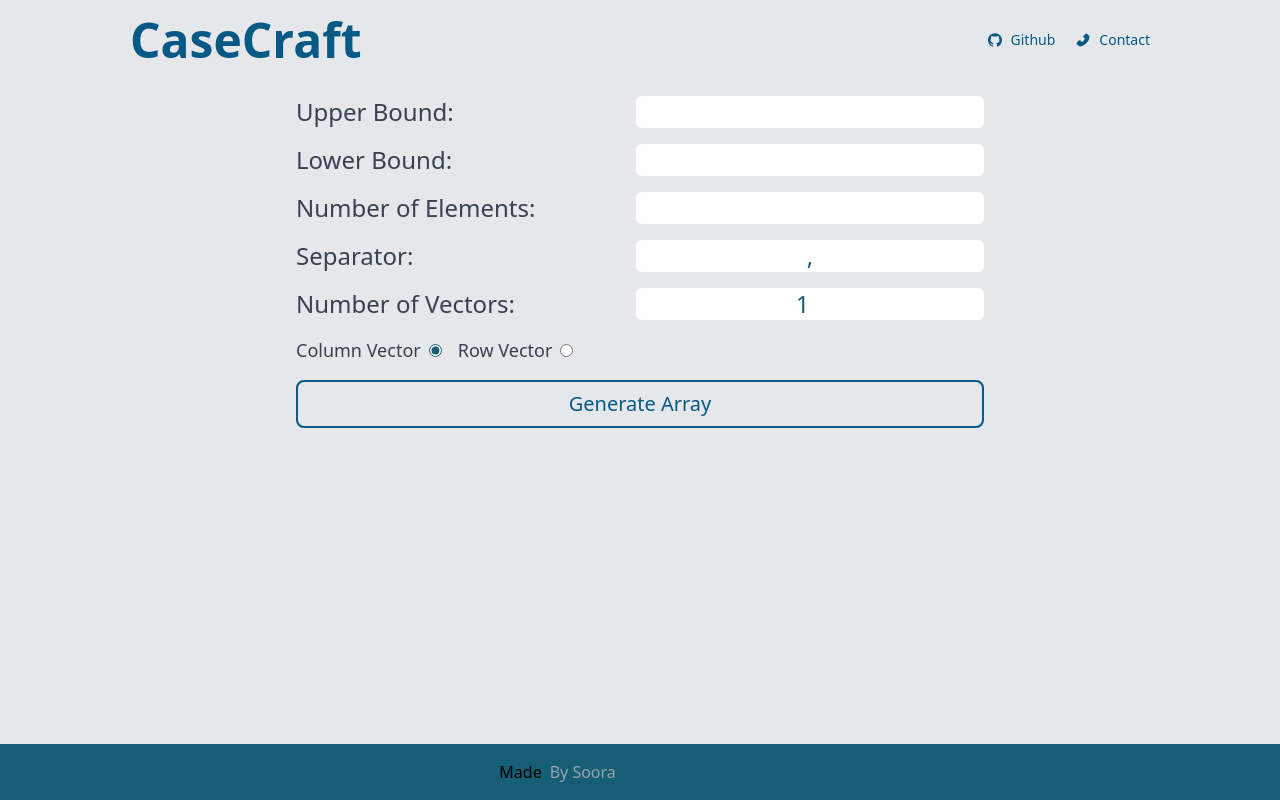
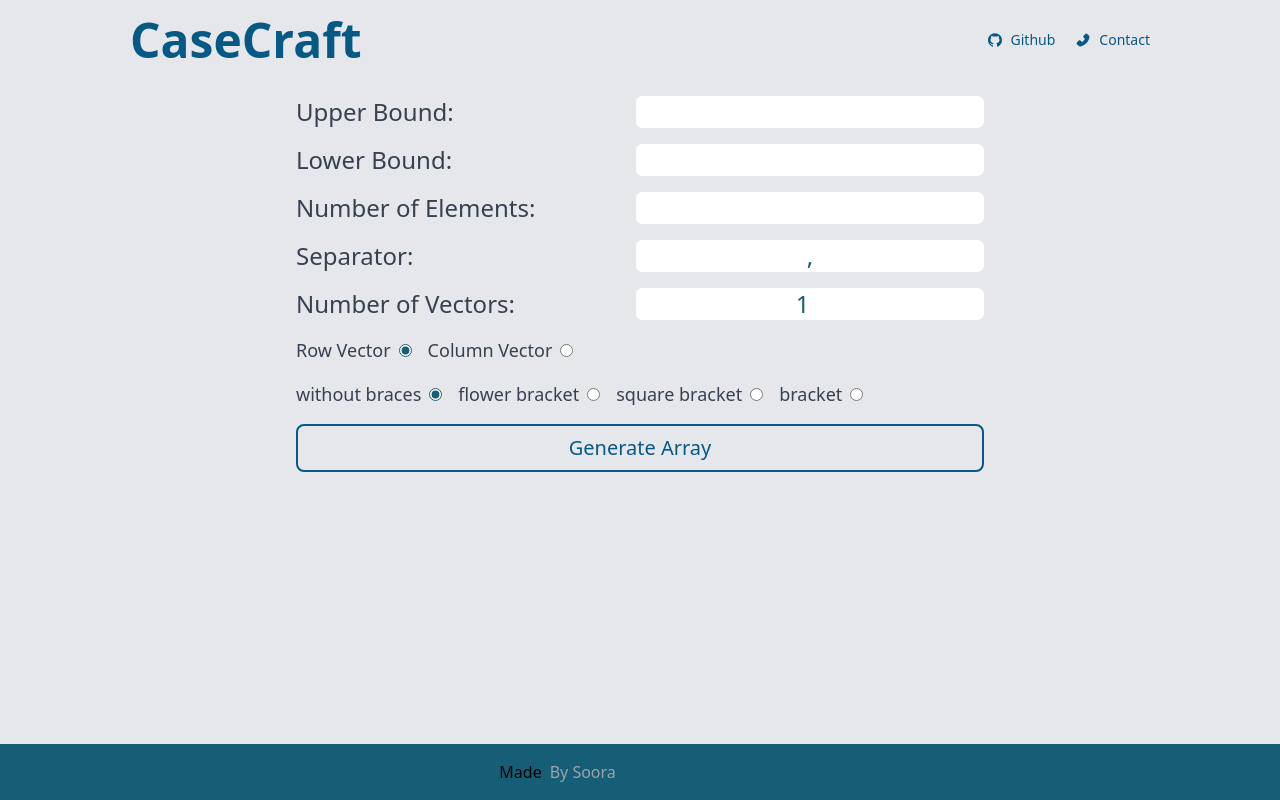
Before and after one commit to JaeAeich/Project-TheKindPandas, a React (Vite) app: page /array in a window 1280 px wide. Built offline with nearby package versions, Linux system fonts and the light colour scheme.

Commit message:
Braces feature

```diff
--- a/src/components/Array.jsx
+++ b/src/components/Array.jsx
@@ -9,6 +9,7 @@ function Array() {
 	const [separator, setSeparator] = useState(",");
 	const [numVectors, setNumVectors] = useState(1);
 	const [vectorType, setVectorType] = useState("column");
+	const [braceType, setbraceType] = useState("  ");
 	const [answer, setAnswer] = useState(null);
 	const [error, setError] = useState(null);
 
@@ -34,6 +35,9 @@ function Array() {
 
 	const handleVectorTypeChange = (e) => {
 		setVectorType(e.target.value);
+	};
+	const handlebraceTypeChange = (e) => {
+		setbraceType(e.target.value);
 	};
 
 	const handleSubmit = (e) => {
@@ -68,7 +72,10 @@ function Array() {
 		const upper = parseInt(upperBound);
 		const lower = parseInt(lowerBound);
 		const n = parseInt(numElements);
-		const sep = separator.trim();
+		let sep = separator.trim();
+		if(sep == ""){
+			sep = " ";
+			}
 		const numVecs = parseInt(numVectors);
 		const isRow = vectorType === "row";
 
@@ -85,16 +92,18 @@ function Array() {
 
 		// format vector as string
 		let answer = "";
+		let bl=braceType[0];
+		let br=braceType[1];
 		if (isRow) {
-			answer = randVecs.map((vec) => "[" + vec.join(sep) + "]").join(",\n");
+			answer = randVecs.map((vec) => bl + vec.join(sep) + br).join(",\n");
 		} else {
 			answer = randVecs[0]
-				.map((_, i) => "[" + randVecs.map((vec) => vec[i]).join(sep) + "]")
+				.map((_, i) => bl + randVecs.map((vec) => vec[i]).join(sep) + br)
 				.join(",\n");
 		}
 
 		if (numVecs > 1) {
-			answer = "[" + answer + "]";
+			answer = bl + answer + br;
 		}
 
 		// update answer div
@@ -184,7 +193,7 @@ function Array() {
 							<div className="flex justify-start items-center space-x-4">
 								<div className="flex justify-center items-center space-x-2">
 									<label className="text-gray-700 text-xs md:text-lg  ">
-										Column Vector
+										Row Vector
 									</label>
 									<input
 										className="accent-cyan-800   "
@@ -197,7 +206,7 @@ function Array() {
 								</div>
 								<div className="flex justify-center items-center space-x-2">
 									<label className="text-xs md:text-lg text-gray-700 ">
-										Row Vector
+										Column Vector
 									</label>
 									<input
 										className="accent-cyan-800   "
@@ -209,6 +218,61 @@ function Array() {
 									/>
 								</div>
 							</div>
+							<div className="flex justify-start items-center space-x-4">
+								<div className="flex justify-center items-center space-x-2">
+									<label className="text-xs md:text-lg text-gray-700 ">
+										without braces
+									</label>
+									<input
+										className="accent-cyan-800   "
+										type="radio"
+										name="braceType"
+										value="  "
+										checked={braceType === "  "}
+										onChange={handlebraceTypeChange}
+									/>
+								</div>
+								<div className="flex justify-center items-center space-x-2">
+									<label className="text-gray-700 text-xs md:text-lg  ">
+										 flower bracket
+									</label>
+									<input
+										className="accent-cyan-800   "
+										type="radio"
+										name="braceType"
+										value="{}"
+										checked={braceType === "{}"}
+										onChange={handlebraceTypeChange}
+									/>
+								</div>
+								<div className="flex justify-center items-center space-x-2">
+									<label className="text-xs md:text-lg text-gray-700 ">
+										square bracket
+									</label>
+									<input
+										className="accent-cyan-800   "
+										type="radio"
+										name="braceType"
+										value="[]"
+										checked={braceType === "[]"}
+										onChange={handlebraceTypeChange}
+									/>
+								</div>
+								<div className="flex justify-center items-center space-x-2">
+									<label className="text-gray-700 text-xs md:text-lg  ">
+										 bracket
+									</label>
+									<input
+										className="accent-cyan-800   "
+										type="radio"
+										name="braceType"
+										value="()"
+										checked={braceType === "()"}
+										onChange={handlebraceTypeChange}
+									/>
+								</div>
+							</div>
+
 							<button
 								type="submit"
 								className="text-sky-800 text-xl text-center border-2 border-sky-800 md:w-full rounded-lg p-2 focus:shadow-xl active:shadow-sm  active:text-gray-200 active:bg-sky-800 select-none w-full "
--- a/src/components/Contact.jsx
+++ b/src/components/Contact.jsx
@@ -1,13 +1,14 @@
 import React from "react";
 import { AiFillGithub, AiFillLinkedin, AiFillMail } from "react-icons/ai";
 import Javed from "./images/Javed.jpg";
-import JV from "./images/JV.jpg";
+import JV from "./images/JV.jpeg";
 import Sooraj from "./images/Sooraj.jpg";
 
 function Contact() {
 	return (
 		<div className="pb-40 bg-gray-200">
-			<div className="flex justify-center text-2xl md:text-4xl  pt-5 font-bold bg-gradient-to-r from-sky-900 via-sky-500 to-cyan-600 text-transparent bg-clip-text p-2">
+				<div className="flex justify-center text-2xl md:text-4xl  pt-5 font-bold bg-gradient-to-r from-sky-900 via-sky-500 to-cyan-600 text-sky-800 bg-clip-text p-2">
+
 				The Founding Fathers
 			</div>
 			<div className="group flex flex-col md:flex-row justify-center items-center mx-20 my-10  ">
```
Also changed, not shown: src/components/images/JV.jpeg (added), src/components/images/JV.jpg (deleted).
